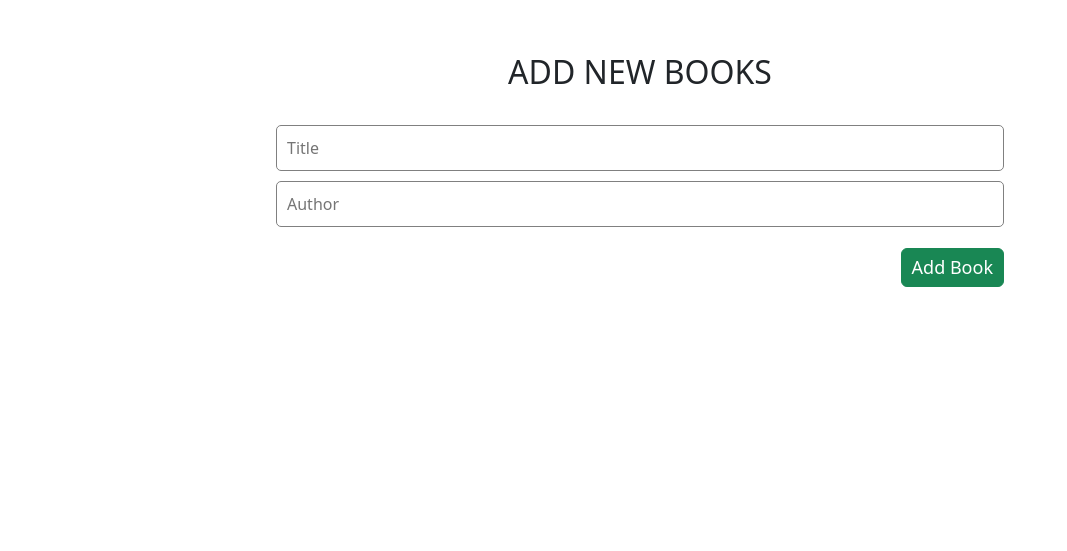
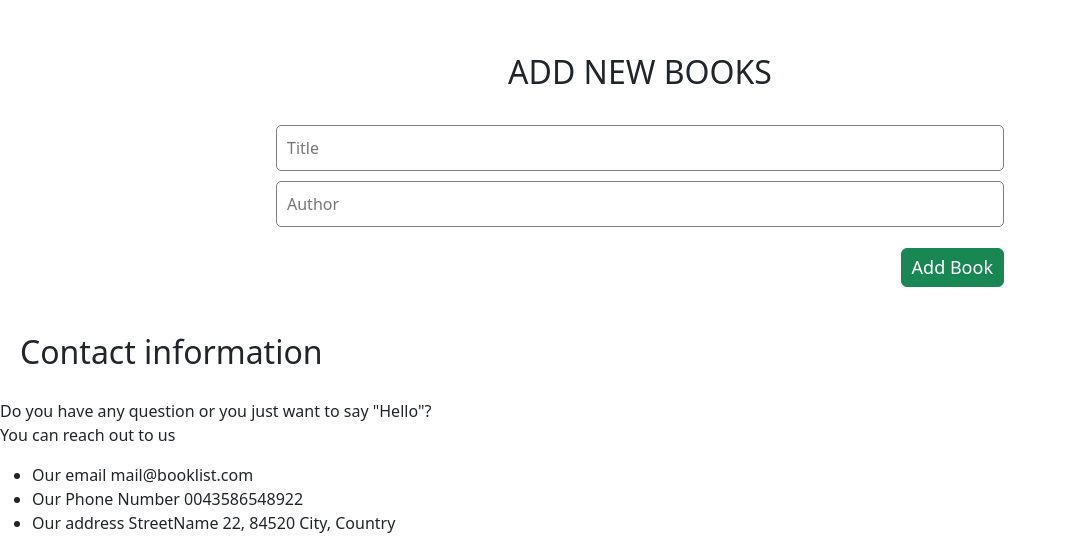
Before and after one commit to r-ahmed2022/Awesome-books, a website: page index.html in a window 1280 px wide. Shown: the part 889-1440 px from the top of the page, without its empty margins (0-1067 px from the left). Before the commit the page ends 1202 px from the top, so only its background shows below. Drawn offline with nearby package versions, Linux system fonts and the light colour scheme.

Commit message:
Added Contact Information

```diff
--- a/index.html
+++ b/index.html
@@ -57,7 +57,15 @@
         <button class="btn btn-success my-3" id="addbook">Add Book</button>
       </div>
     </div>
-    <section class="contact"></section>
+    <section class="contact">
+        <h2>Contact information</h2>
+        <p>Do you have any question or you just want to say "Hello"? <br>You can reach out to us</p>
+        <ul>
+          <li>Our email mail@booklist.com</li>
+          <li>Our Phone Number 0043586548922</li>
+          <li>Our address StreetName 22, 84520 City, Country</li>
+        </ul>
+    </section>
     <script src="js/index.js"></script>
   </body>
 </html>
```
